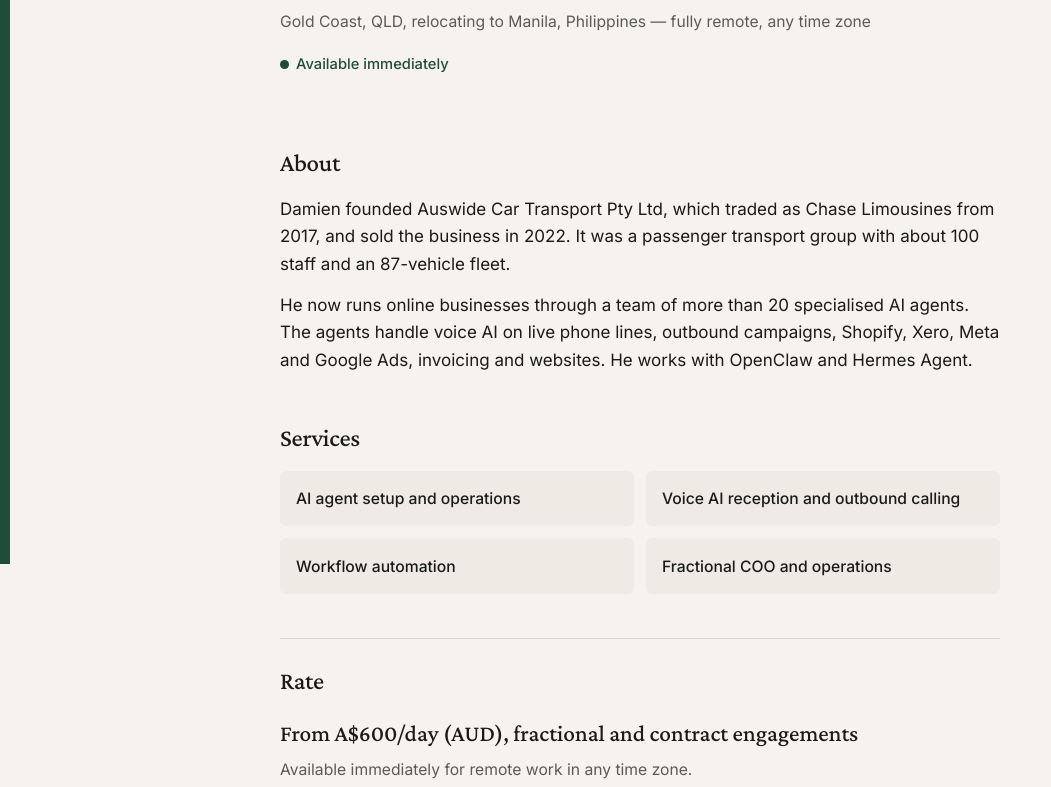
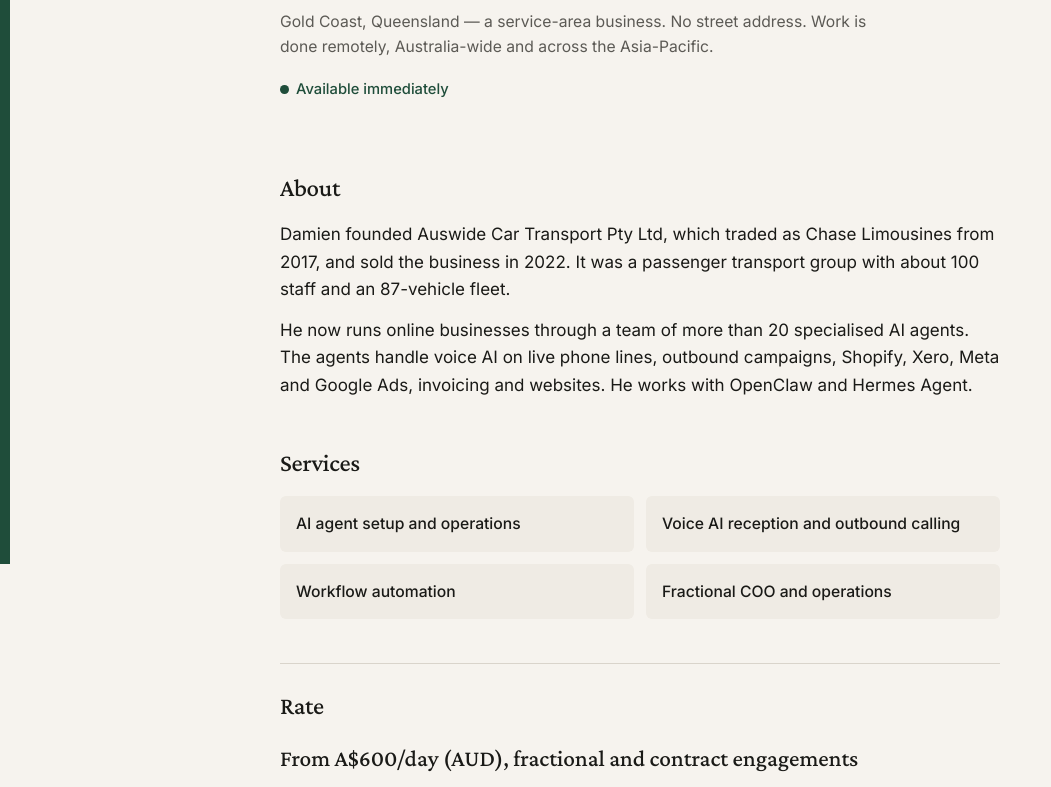
Before and after one commit to damienmueller-cloud/damien-mueller, a plain HTML site: page index.html in a window 1280 px wide. Shown: the part 236-1023 px from the top of the page, without its empty margins (0-1051 px from the left). Drawn offline with nearby package versions, Linux system fonts and the light colour scheme.

Commit message:
Align the profile with the Gold Coast service-area default
Remove relocating-to-Manila wording from the page and the social image
so the profile matches Broadwater AI.

```diff
--- a/index.html
+++ b/index.html
@@ -253,7 +253,7 @@
       <p class="eyebrow">AI consultant &amp; operator</p>
       <h1>Damien Mueller</h1>
       <p class="headline">AI Consultant &amp; Fractional AI Operator</p>
-      <p class="meta">Gold Coast, QLD, relocating to Manila, Philippines — fully remote, any time zone</p>
+      <p class="meta">Gold Coast, Queensland — a service-area business. No street address. Work is done remotely, Australia-wide and across the Asia-Pacific.</p>
       <p class="avail">Available immediately</p>
     </header>
 
```
Also changed, not shown: llms.txt, og-image.png.
